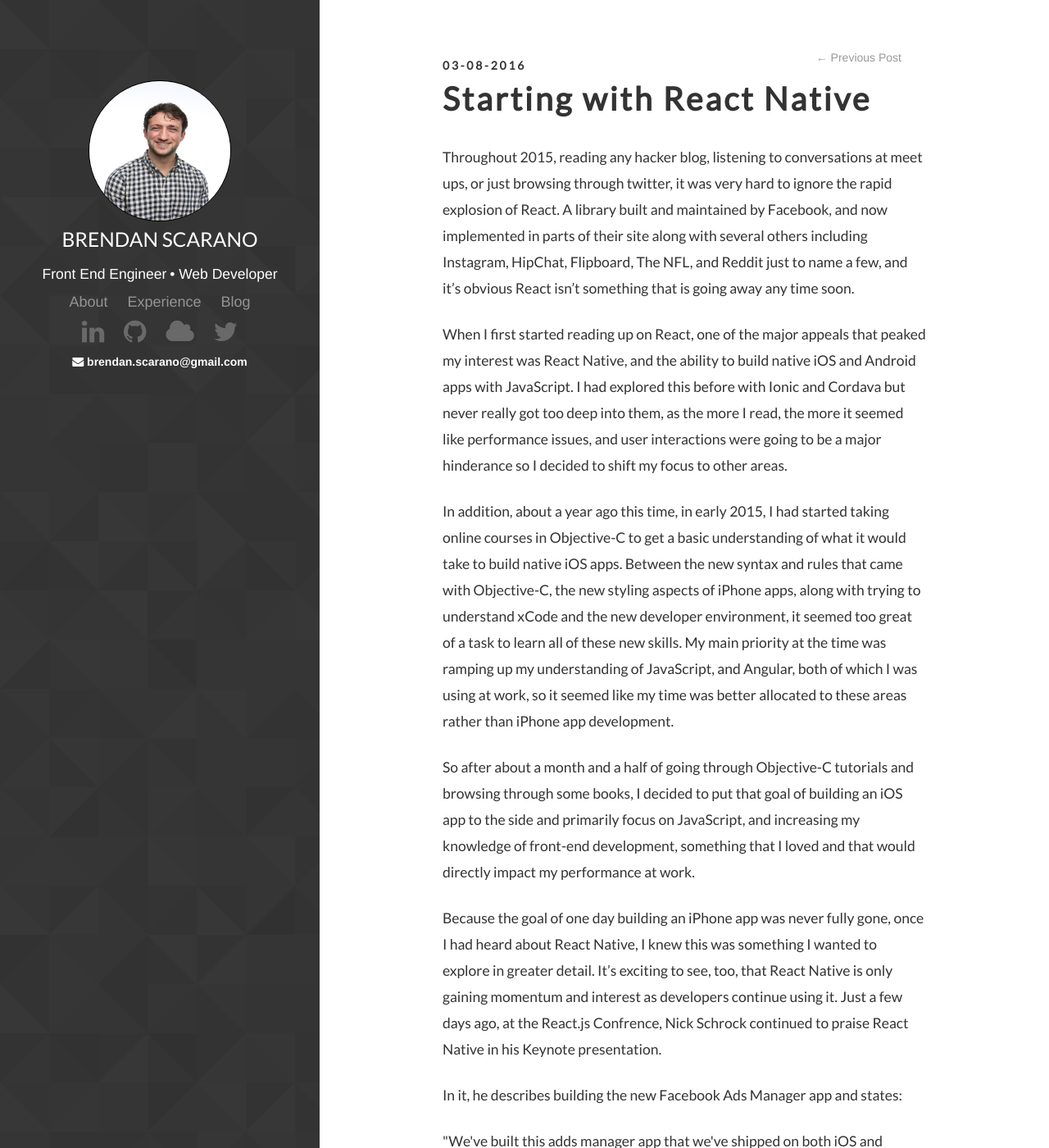
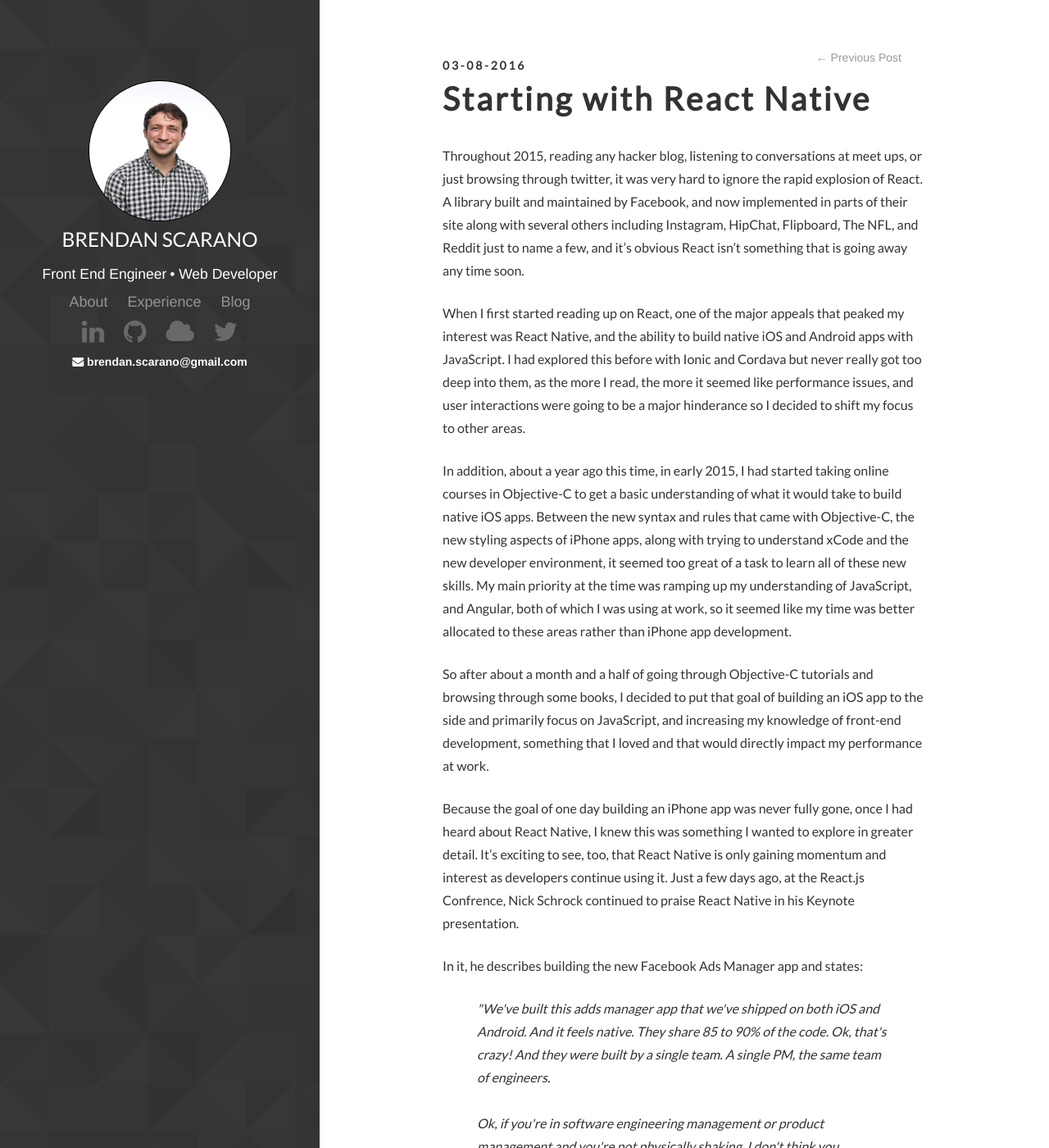
Before and after one commit to brendanscarano/brendanscarano.github.io, a Jekyll site: the page built from _posts/2016-03-08-starting-with-react-native.md, in a window 1280 px wide and 1400 px high. Shown: the whole window at 82% size. Built offline with Jekyll 4.4.1, drawn with Linux system fonts in a browser that asks for light colours; nearby versions of some CDN libraries; Markdown is read by kramdown in place of the engine named in the settings.

Commit message:
styling changes to the blog posts

```diff
--- a/_sass/_blog.scss
+++ b/_sass/_blog.scss
@@ -6,7 +6,9 @@
 }
 
 .blog-header {
-  border-bottom: 1px solid #999;
+  font-size: 24px;
+  margin: 20px 0;
+  font-family: 'Montserrat';
 }
 
 .blog-wrapper {
@@ -62,6 +64,16 @@
   }
 }
 
+.quote {
+  margin: 18px 42px;
+  font-style: italic;
+}
+
+.bottom-blog-arrows {
+  width: 100%;
+  height: 20px;
+  margin-bottom: 20px;
+}
 
 /*Blog
 =======================*/
@@ -94,7 +106,8 @@
     }
     p {
       margin-bottom: 24px;
-      line-height: 32px;
+      line-height: 28px;
+      font-size: 16px;
     }
 
   } // entry
```
